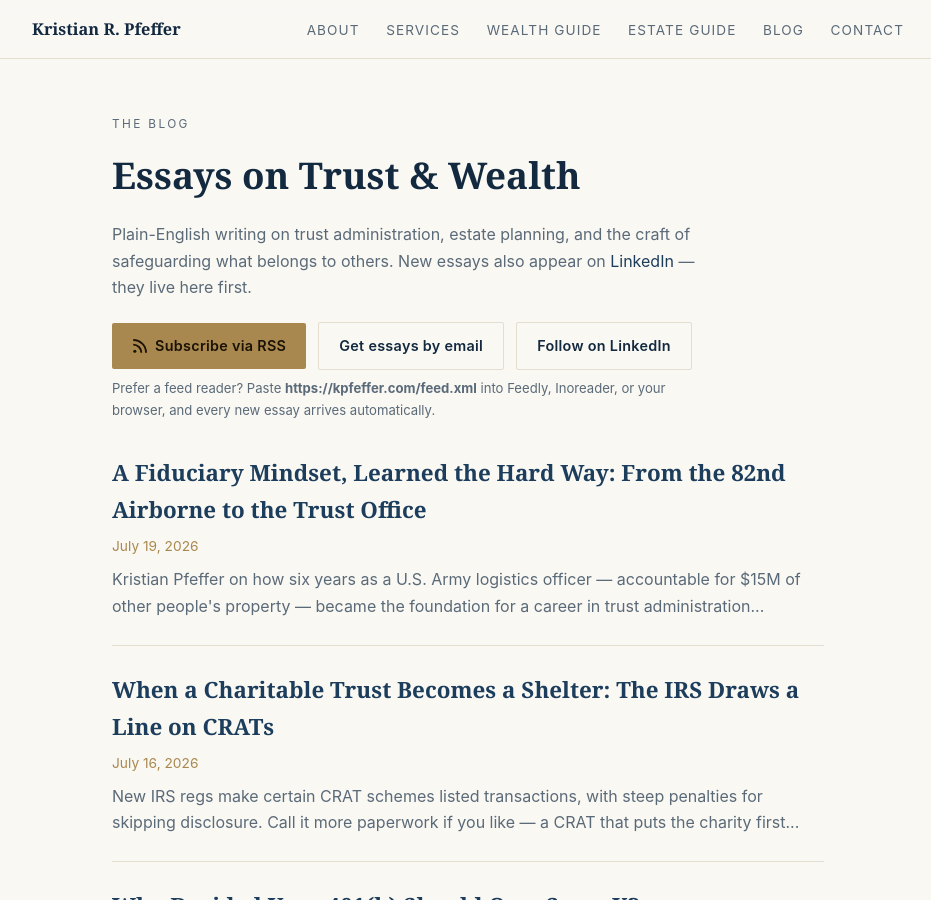
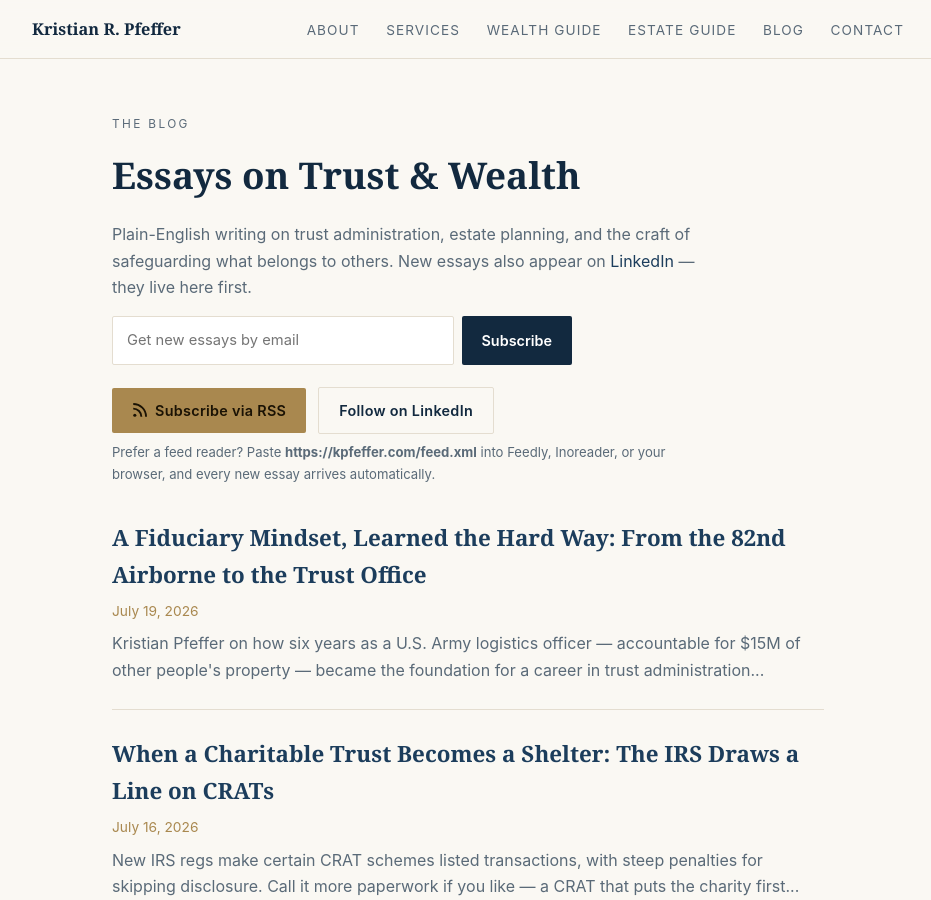
Before and after one commit to pfefferkris/pfefferkris.github.io, a Jekyll site: the page built from blog/index.html, in a window 1280 px wide and 900 px high. Shown: the whole window, without its empty margins (172-1103 px from the left). Built offline with Jekyll 4.4.1, drawn with Linux system fonts in a browser that asks for light colours.

Commit message:
Wire Buttondown email subscribe form (username kpfeffer) into blog
Co-Authored-By: Claude Opus 4.8 <noreply@anthropic.com>
Claude-Session: https://claude.ai/code/session_01KF8tiNcQ4sruoqSmxpyMxW

```diff
--- a/blog/index.html
+++ b/blog/index.html
@@ -75,12 +75,15 @@ description: Plain-English essays on trust administration, estate planning, and
     <p class="kicker">The Blog</p>
     <h1>Essays on Trust &amp; Wealth</h1>
     <p>Plain-English writing on trust administration, estate planning, and the craft of safeguarding what belongs to others. New essays also appear on <a href="https://www.linkedin.com/in/kristian-pfeffer-20484b8b">LinkedIn</a> — they live here first.</p>
+    <form class="emailform" action="https://buttondown.com/api/emails/embed-subscribe/kpfeffer" method="post" target="popupwindow" onsubmit="window.open('https://buttondown.com/kpfeffer', 'popupwindow')">
+      <input type="email" name="email" placeholder="Get new essays by email" aria-label="Email address" required>
+      <button type="submit">Subscribe</button>
+    </form>
     <div class="subrow">
       <a class="subbtn rss" href="/feed.xml">
         <svg width="15" height="15" viewBox="0 0 24 24" fill="currentColor" aria-hidden="true"><circle cx="4.5" cy="19.5" r="2.5"/><path d="M2 10.5a11.5 11.5 0 0 1 11.5 11.5h3A14.5 14.5 0 0 0 2 7.5z"/><path d="M2 3a19 19 0 0 1 19 19h3A22 22 0 0 0 2 0z"/></svg>
         Subscribe via RSS
       </a>
-      <a class="subbtn email" href="mailto:mail@kpfeffer.com?subject=Subscribe%20me%20to%20the%20blog&amp;body=Please%20add%20me%20to%20your%20email%20list%20for%20new%20essays.">Get essays by email</a>
       <a class="subbtn email" href="https://www.linkedin.com/in/kristian-pfeffer-20484b8b">Follow on LinkedIn</a>
     </div>
     <p class="subnote">Prefer a feed reader? Paste <strong>https://kpfeffer.com/feed.xml</strong> into Feedly, Inoreader, or your browser, and every new essay arrives automatically.</p>
```
